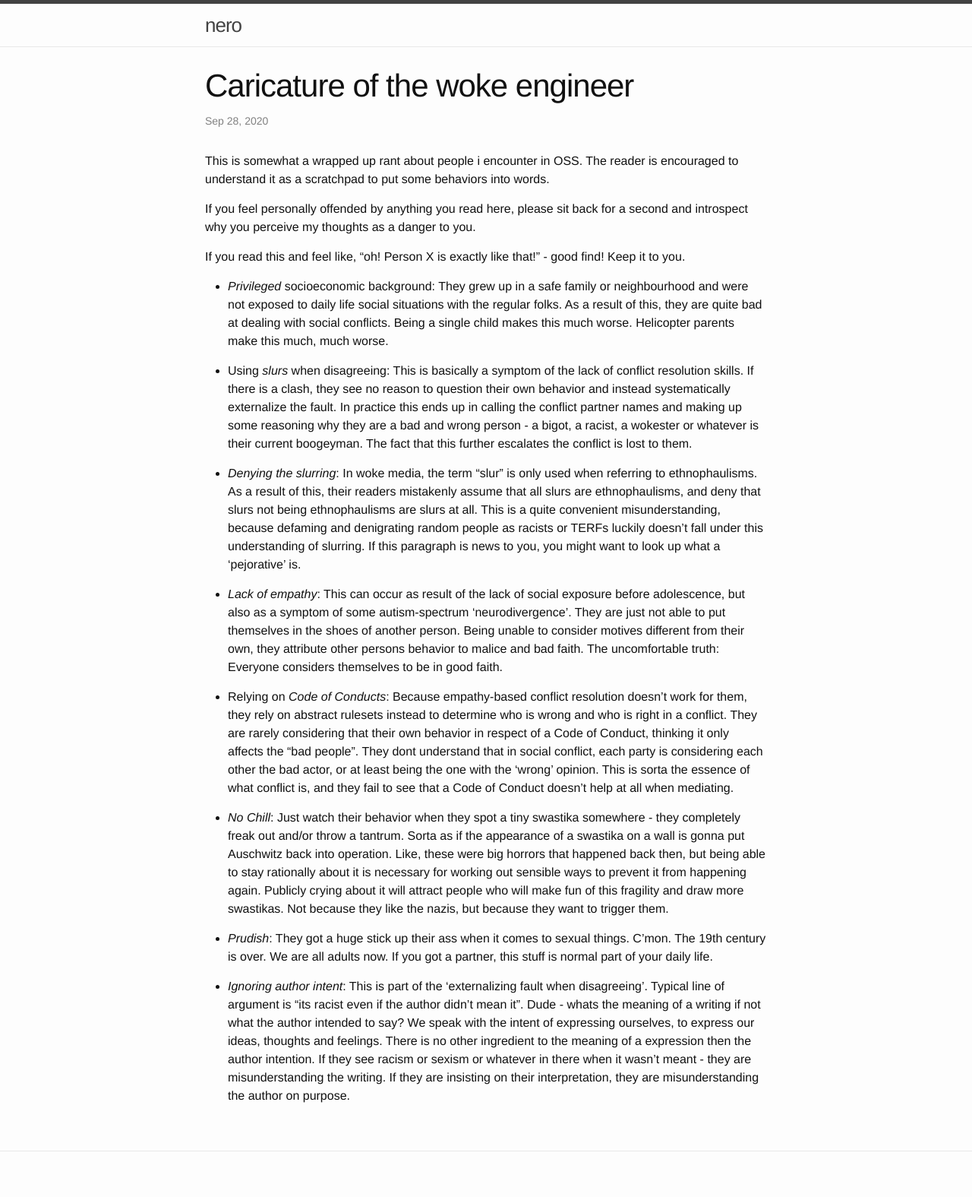
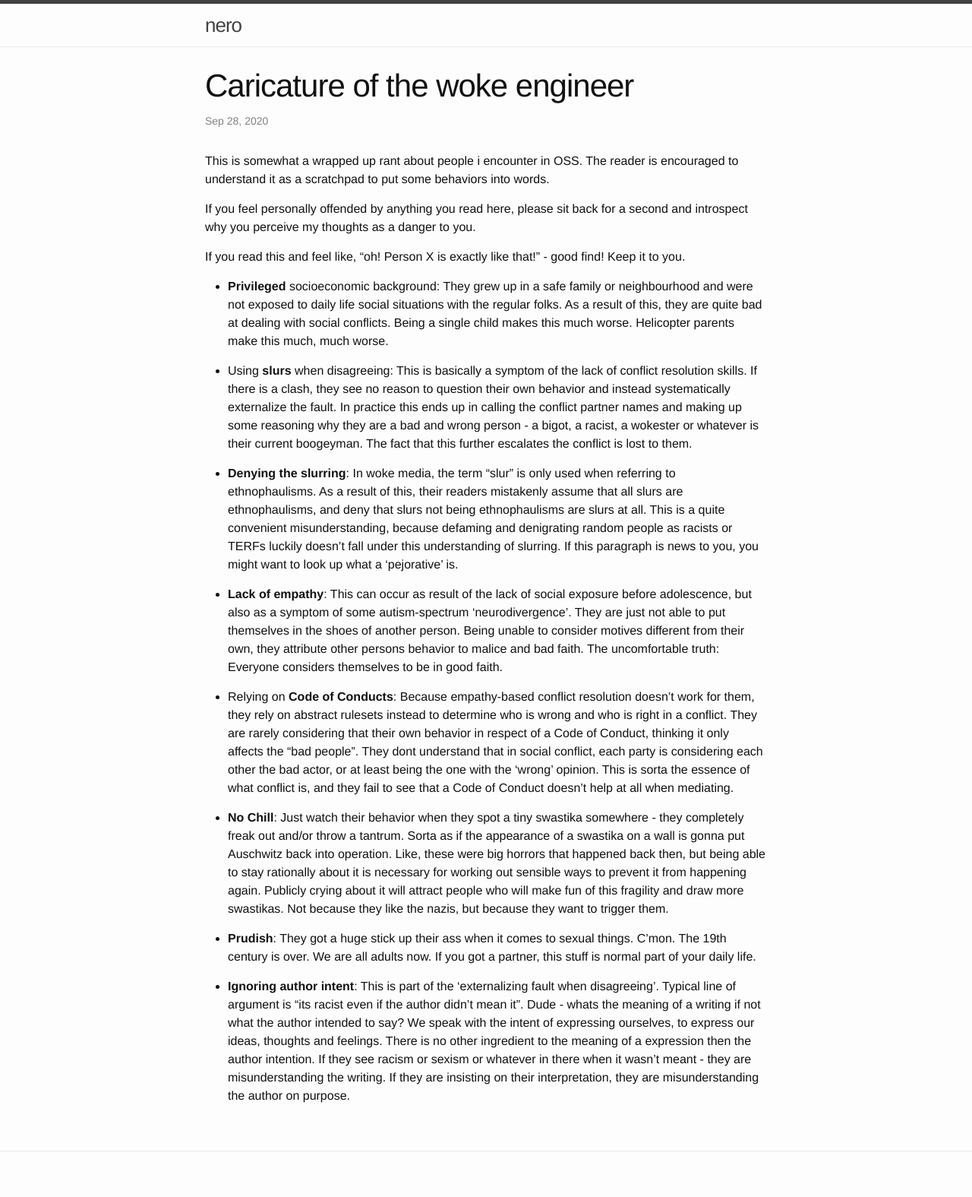
Before and after one commit to nero/nero.github.io, a Jekyll site: the page built from _posts/2020-09-28-rant.md, in a window 1280 px wide. Shown: the whole page at 76% size. Built offline with Jekyll 4.4.1, drawn with Linux system fonts in a browser that asks for light colours.

Commit message:
Bold needs two asterisks...

```diff
--- a/_posts/2020-09-28-rant.md
+++ b/_posts/2020-09-28-rant.md
@@ -10,44 +10,44 @@ If you feel personally offended by anything you read here, please sit back for a
 
 If you read this and feel like, "oh! Person X is exactly like that!" - good find! Keep it to you.
 
-- *Privileged* socioeconomic background: They grew up in a safe family or neighbourhood and were not exposed to daily life social situations with the regular folks.
+- **Privileged** socioeconomic background: They grew up in a safe family or neighbourhood and were not exposed to daily life social situations with the regular folks.
   As a result of this, they are quite bad at dealing with social conflicts.
   Being a single child makes this much worse.
   Helicopter parents make this much, much worse.
 
-- Using *slurs* when disagreeing: This is basically a symptom of the lack of conflict resolution skills.
+- Using **slurs** when disagreeing: This is basically a symptom of the lack of conflict resolution skills.
   If there is a clash, they see no reason to question their own behavior and instead systematically externalize the fault.
   In practice this ends up in calling the conflict partner names and making up some reasoning why they are a bad and wrong person - a bigot, a racist, a wokester or whatever is their current boogeyman.
   The fact that this further escalates the conflict is lost to them.
 
-- *Denying the slurring*: In woke media, the term "slur" is only used when referring to ethnophaulisms.
+- **Denying the slurring**: In woke media, the term "slur" is only used when referring to ethnophaulisms.
   As a result of this, their readers mistakenly assume that all slurs are ethnophaulisms, and deny that slurs not being ethnophaulisms are slurs at all.
   This is a quite convenient misunderstanding, because defaming and denigrating random people as racists or TERFs luckily doesn't fall under this understanding of slurring.
   If this paragraph is news to you, you might want to look up what a 'pejorative' is.
 
-- *Lack of empathy*: This can occur as result of the lack of social exposure before adolescence, but also as a symptom of some autism-spectrum 'neurodivergence'.
+- **Lack of empathy**: This can occur as result of the lack of social exposure before adolescence, but also as a symptom of some autism-spectrum 'neurodivergence'.
   They are just not able to put themselves in the shoes of another person.
   Being unable to consider motives different from their own, they attribute other persons behavior to malice and bad faith.
   The uncomfortable truth: Everyone considers themselves to be in good faith.
 
-- Relying on *Code of Conducts*: Because empathy-based conflict resolution doesn't work for them, they rely on abstract rulesets instead to determine who is wrong and who is right in a conflict.
+- Relying on **Code of Conducts**: Because empathy-based conflict resolution doesn't work for them, they rely on abstract rulesets instead to determine who is wrong and who is right in a conflict.
   They are rarely considering that their own behavior in respect of a Code of Conduct, thinking it only affects the "bad people".
   They dont understand that in social conflict, each party is considering each other the bad actor, or at least being the one with the 'wrong' opinion.
   This is sorta the essence of what conflict is, and they fail to see that a Code of Conduct doesn't help at all when mediating.
 
-- *No Chill*: Just watch their behavior when they spot a tiny swastika somewhere - they completely freak out and/or throw a tantrum.
+- **No Chill**: Just watch their behavior when they spot a tiny swastika somewhere - they completely freak out and/or throw a tantrum.
   Sorta as if the appearance of a swastika on a wall is gonna put Auschwitz back into operation.
   Like, these were big horrors that happened back then, but being able to stay rationally about it is necessary for working out sensible ways to prevent it from happening again.
   Publicly crying about it will attract people who will make fun of this fragility and draw more swastikas.
   Not because they like the nazis, but because they want to trigger them.
 
-- *Prudish*: They got a huge stick up their ass when it comes to sexual things.
+- **Prudish**: They got a huge stick up their ass when it comes to sexual things.
   C'mon.
   The 19th century is over.
   We are all adults now.
   If you got a partner, this stuff is normal part of your daily life.
 
-- *Ignoring author intent*: This is part of the 'externalizing fault when disagreeing'.
+- **Ignoring author intent**: This is part of the 'externalizing fault when disagreeing'.
   Typical line of argument is "its racist even if the author didn't mean it".
   Dude - whats the meaning of a writing if not what the author intended to say?
   We speak with the intent of expressing ourselves, to express our ideas, thoughts and feelings.
```
